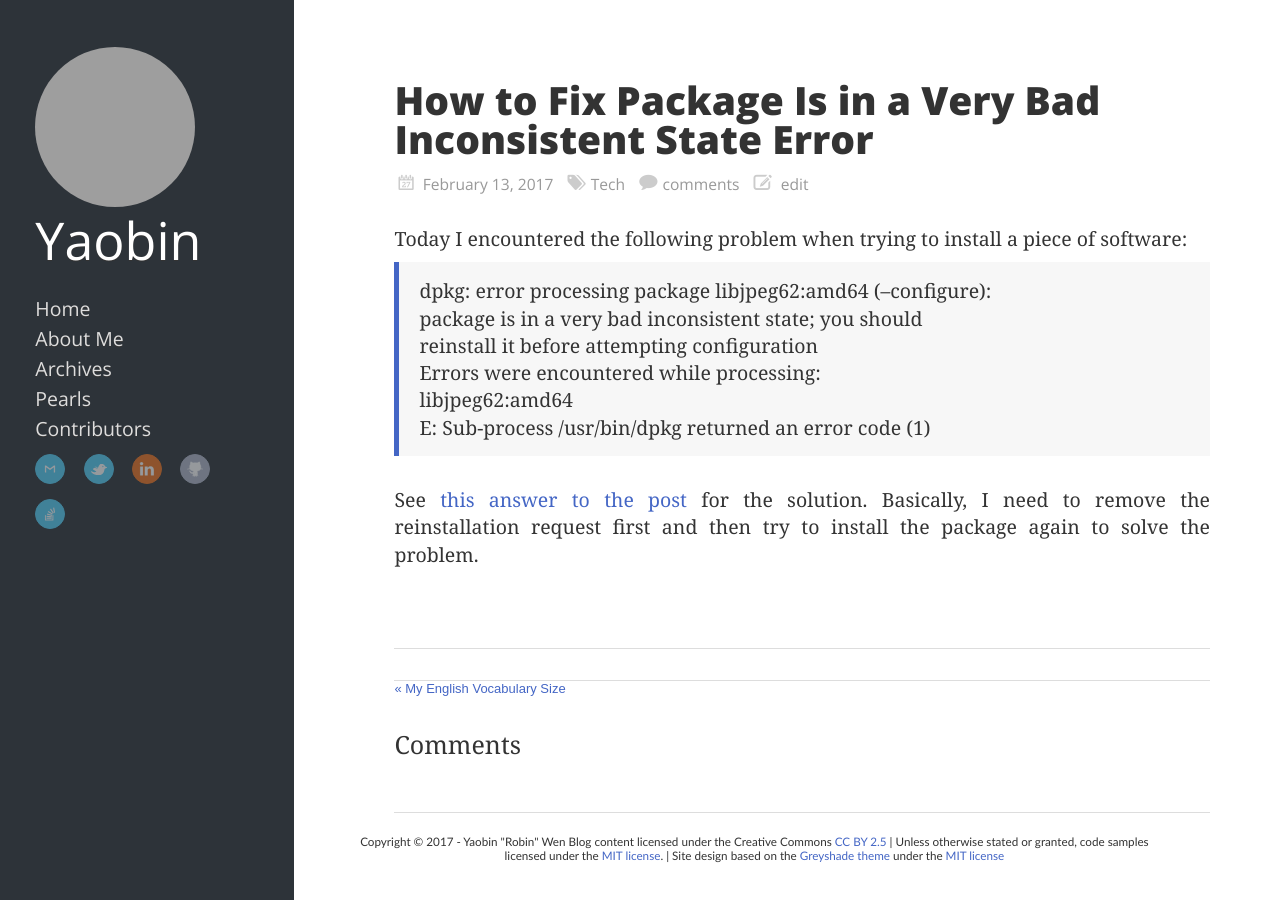
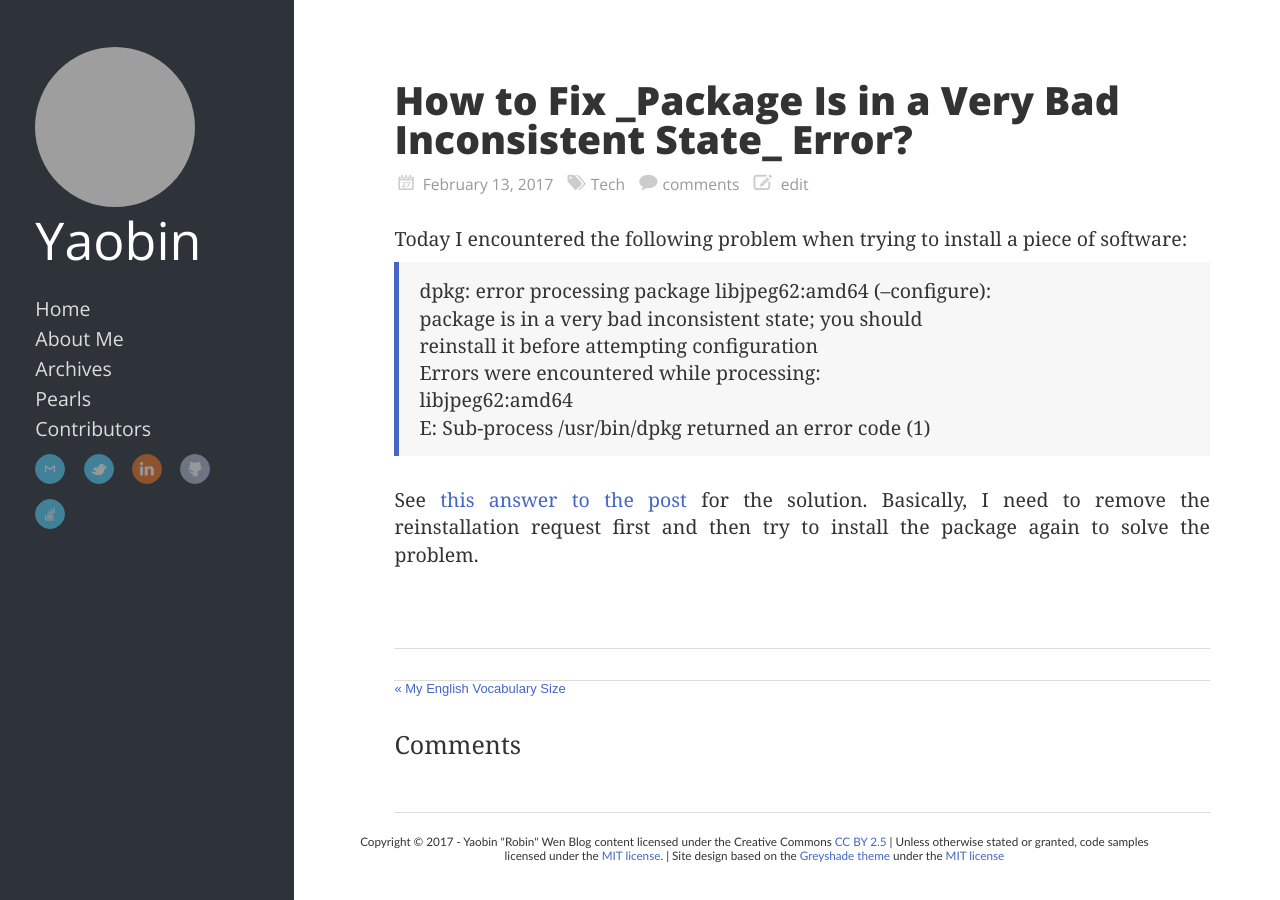
Before and after one commit to Tianhao25/yaobinwen.github.io, a Jekyll site: the page built from _posts/2017/2017-02-13-Fix-package-very-bad-inconsistent-state.md, in a window 1280 px wide. Built offline with Jekyll 4.4.1, drawn with Linux system fonts in a browser that asks for light colours; nearby versions of some CDN libraries; comment, search, counter and statistics services are not loaded; grey boxes are pictures that could not be loaded.

```diff
--- a/_posts/2017/2017-02-13-Fix-package-very-bad-inconsistent-state.md
+++ b/_posts/2017/2017-02-13-Fix-package-very-bad-inconsistent-state.md
@@ -1,6 +1,6 @@
 ---
 layout: post
-title: How to Fix Package Is in a Very Bad Inconsistent State Error
+title: How to Fix _Package Is in a Very Bad Inconsistent State_ Error?
 date: 2017-02-13
 tags: dpkg, inconsistent
 category: [Tech]
```
